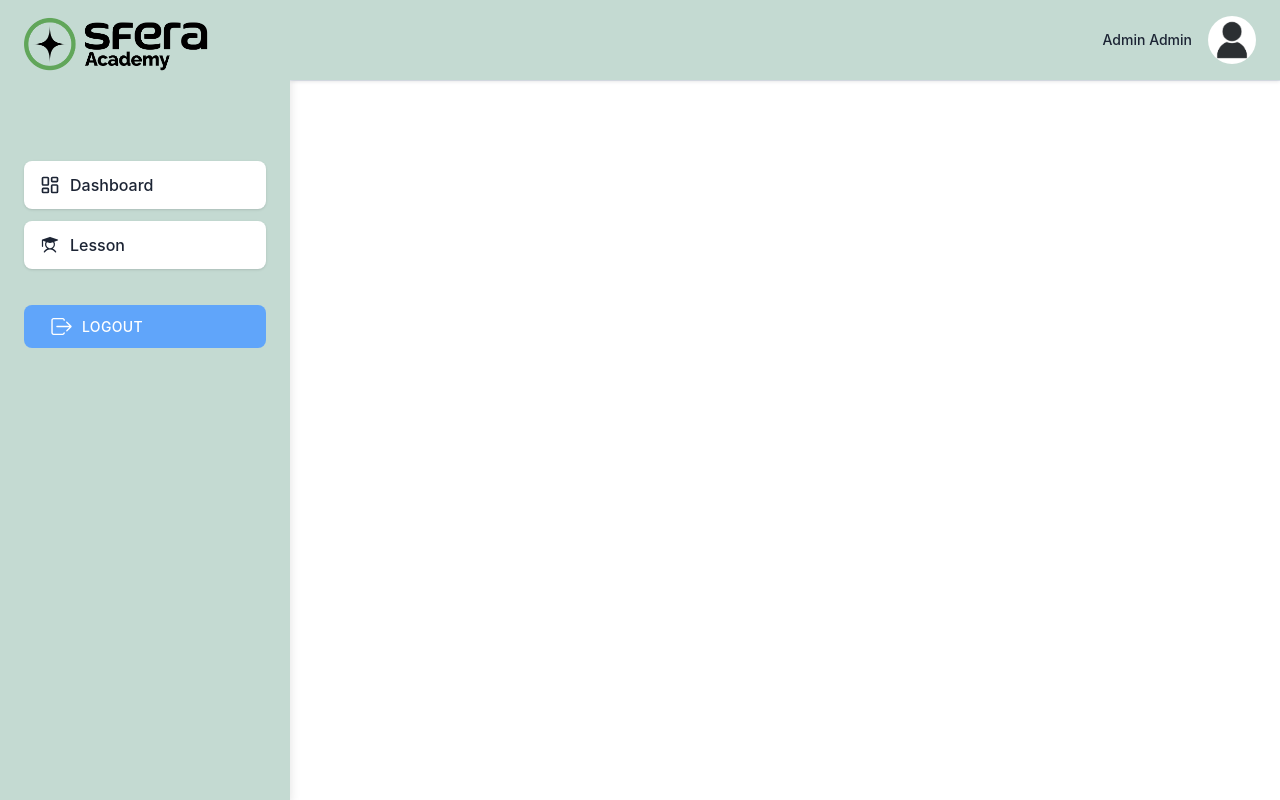
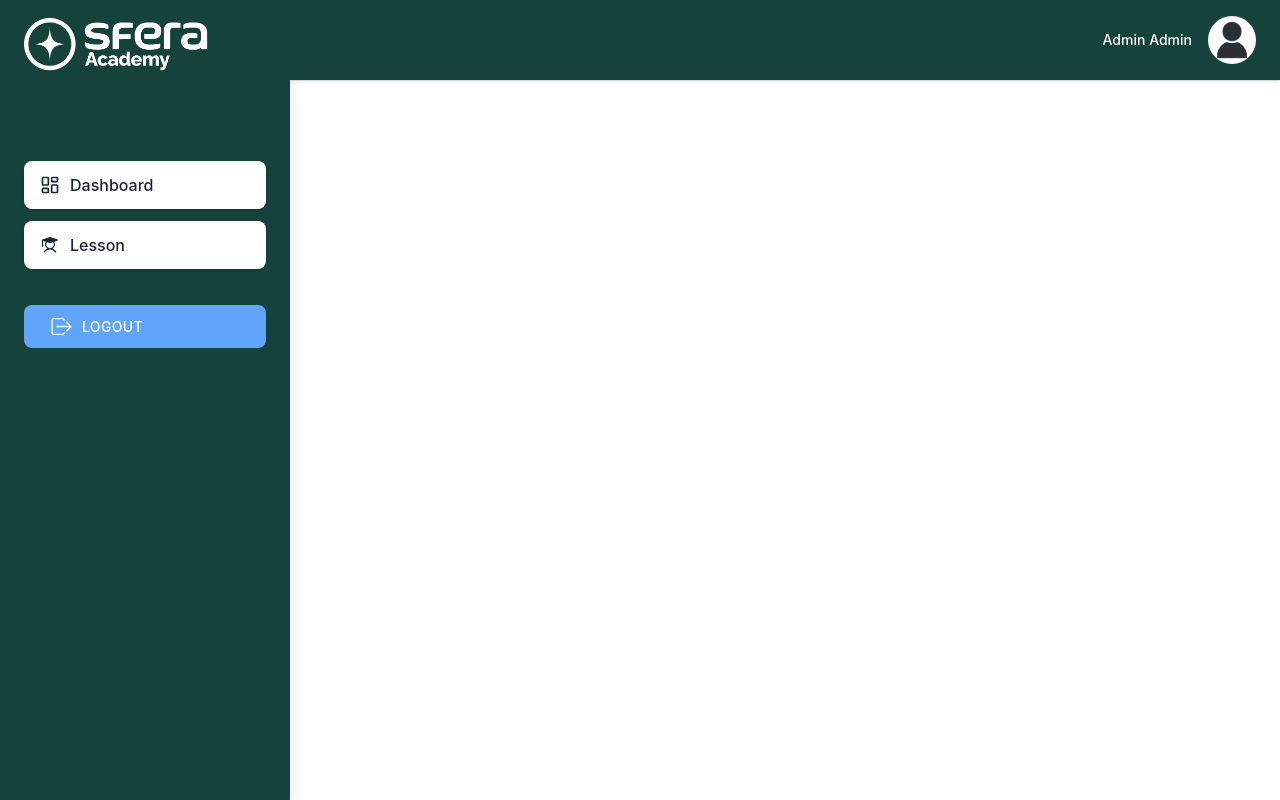
Before and after one commit to abdulazizsaidovcode/sfera-Edu, a React (Vite) app: page / in a window 1280 px wide. Built offline with nearby package versions, Linux system fonts and the light colour scheme; sample sign-in values are in the browser's storage.

Commit message:
yuklab olilar api ishlamadi

```diff
--- a/src/components/custom/Header/DropdownUser.tsx
+++ b/src/components/custom/Header/DropdownUser.tsx
@@ -10,7 +10,7 @@ const DropdownUser = () => {
         className="flex items-center gap-4"
       >
         <span className="hidden text-right lg:block">
-          <span className="block text-sm font-medium text-black dark:text-white">
+          <span className="block text-sm font-medium text-white">
             Admin Admin
           </span>
         </span>
--- a/src/components/custom/Header/index.tsx
+++ b/src/components/custom/Header/index.tsx
@@ -7,7 +7,7 @@ const Header = (props: {
 }) => {
 
   return (
-    <header className="sticky top-0 z-9999 flex w-full bg-[#C4DAD2] drop-shadow-1 dark:bg-boxdark dark:drop-shadow-none">
+    <header className="sticky top-0 z-9999 flex w-full bg-[#16423C] drop-shadow-1 dark:bg-boxdark dark:drop-shadow-none">
       <div className="flex flex-grow items-center justify-between px-4 py-4 shadow-2 md:px-6 2xl:px-11">
         <div className="flex items-center gap-2 sm:gap-4 lg:hidden">
           {/* <!-- Hamburger Toggle BTN --> */}
--- a/src/components/custom/Sidebar/index.tsx
+++ b/src/components/custom/Sidebar/index.tsx
@@ -4,7 +4,7 @@ import { NavLink, useLocation } from 'react-router-dom';
 import { PiStudentFill } from 'react-icons/pi';
 import { IoIosLogOut } from 'react-icons/io';
 import ShinyButton from '@/components/magicui/shiny-button';
-import logo from '@/assets/images/Sfer 1.png'
+import logo from '@/assets/images/Sfer 2.png'
 
 interface SidebarProps {
   sidebarOpen: boolean;
@@ -65,7 +65,7 @@ const Sidebar = ({ sidebarOpen, setSidebarOpen, isOpenModal, setIsOpenModal }: S
   return (
     <aside
       ref={sidebar}
-      className={`absolute left-0 top-0 z-999 flex h-screen w-72.5 flex-col overflow-y-hidden bg-[#C4DAD2] shadow-4 duration-300 ease-linear dark:bg-boxdark lg:static lg:translate-x-0 ${sidebarOpen ? 'translate-x-0' : '-translate-x-full'
+      className={`absolute left-0 top-0 z-999 flex h-screen w-72.5 flex-col overflow-y-hidden bg-[#16423C] shadow-4 duration-300 ease-linear dark:bg-boxdark lg:static lg:translate-x-0 ${sidebarOpen ? 'translate-x-0' : '-translate-x-full'
         }`}
     >
       {/* <!-- SIDEBAR HEADER --> */}
```
Also changed, not shown: src/assets/images/Sfer 1.png (deleted), src/assets/images/Sfer 2.png (added).
